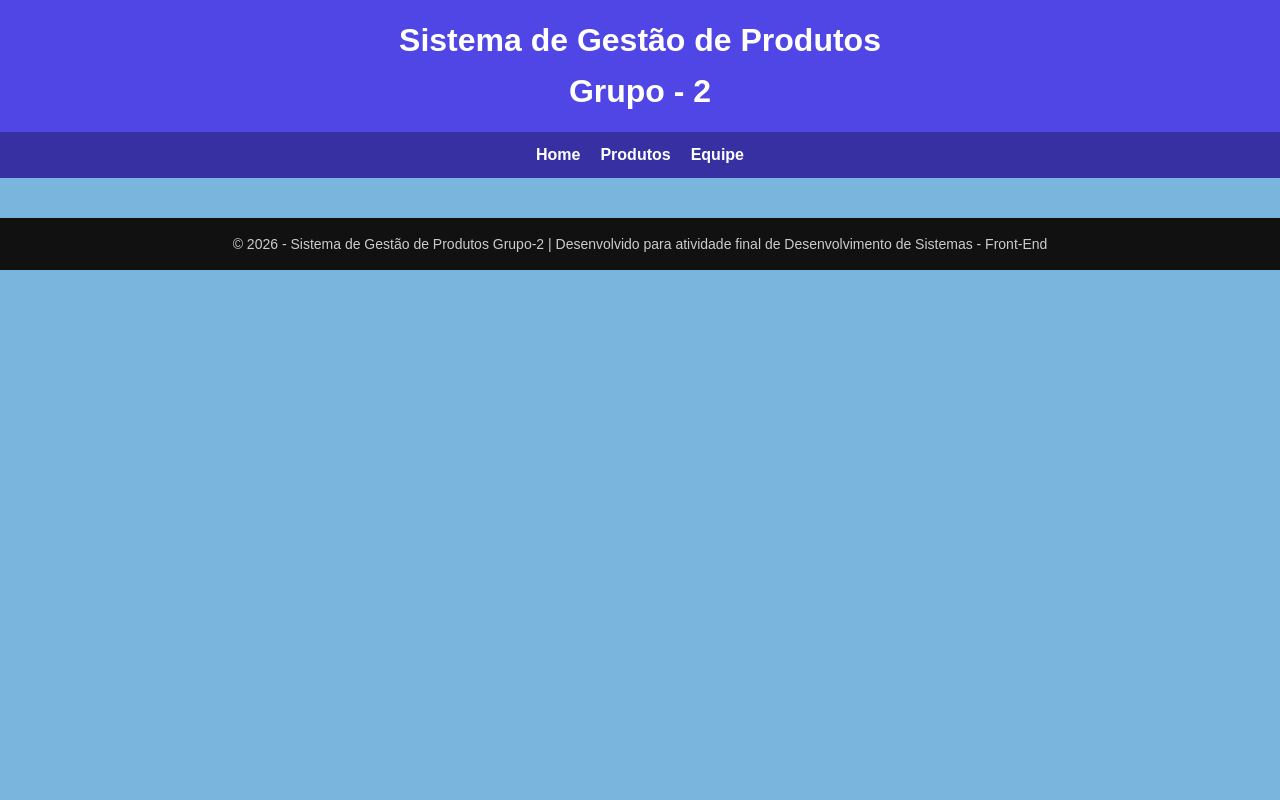
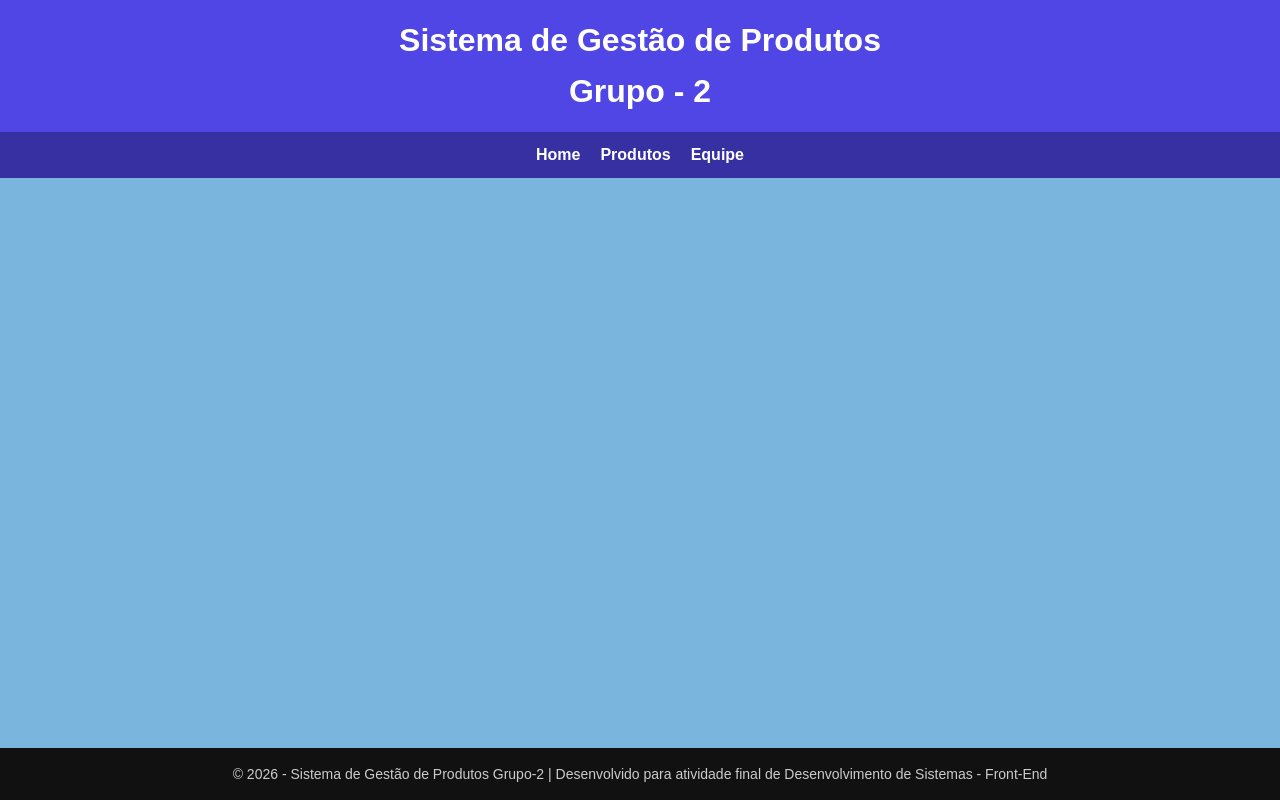
Before and after one commit to manuellapiva/Projeto_Final_Produtos, a React (Vite) app in the folder front-end/: page / in a window 1280 px wide. Built offline with nearby package versions, Linux system fonts and the light colour scheme.

Commit message:
adjusting footer to the bottom

```diff
--- a/front-end/src/App.css
+++ b/front-end/src/App.css
@@ -1,6 +1,20 @@
+html {
+  height: 100%;
+}
+
 body {
   margin: 0;
   font-family: Arial, sans-serif;
+}
+
+#root {
+  min-height: 100vh;
+  display: flex;
+  flex-direction: column;
+}
+
+.content {
+  flex: 1;
 }
 
 .topbar {
@@ -40,7 +54,3 @@ footer {
   padding: 15px;
   font-size: 14px;
 }
-
-.full {
-  min-height: 100vh;
-}
--- a/front-end/src/App.jsx
+++ b/front-end/src/App.jsx
@@ -6,7 +6,6 @@ import  './App.css'
 function App() {
   return (
    <>
-   <div className="full">
     <header className="topbar">
        <h1>Sistema de Gestão de Produtos <br />Grupo - 2</h1>
     </header>
@@ -29,7 +28,6 @@ function App() {
           Desenvolvido para atividade final de Desenvolvimento de Sistemas - Front-End
         </p>
       </footer>
-      </div>
    </>
   );
 }
```
